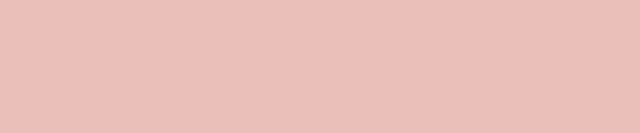
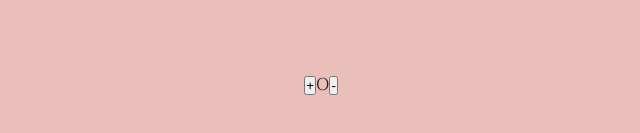
Before and after one commit to code21112/classy-weather, a React (Create React App) app: page / in a window 1280 px wide. Shown: the part 317-450 px from the top of the page, without its empty margins (319-959 px from the left). Built offline with nearby package versions, Linux system fonts and the light colour scheme.

Commit message:
Created class-based component Counter within App.js

```diff
--- a/src/App.js
+++ b/src/App.js
@@ -1,5 +1,20 @@
-function App() {
-  return <div className="App"></div>;
+import React from "react";
+
+class Counter extends React.Component {
+  constructor(props) {
+    super(props);
+
+    this.state = { counter: 0 };
+  }
+  render() {
+    return (
+      <div>
+        <button>+</button>
+        <span>{this.state.counter}</span>
+        <button>-</button>
+      </div>
+    );
+  }
 }
 
-export default App;
+export default Counter;
```
